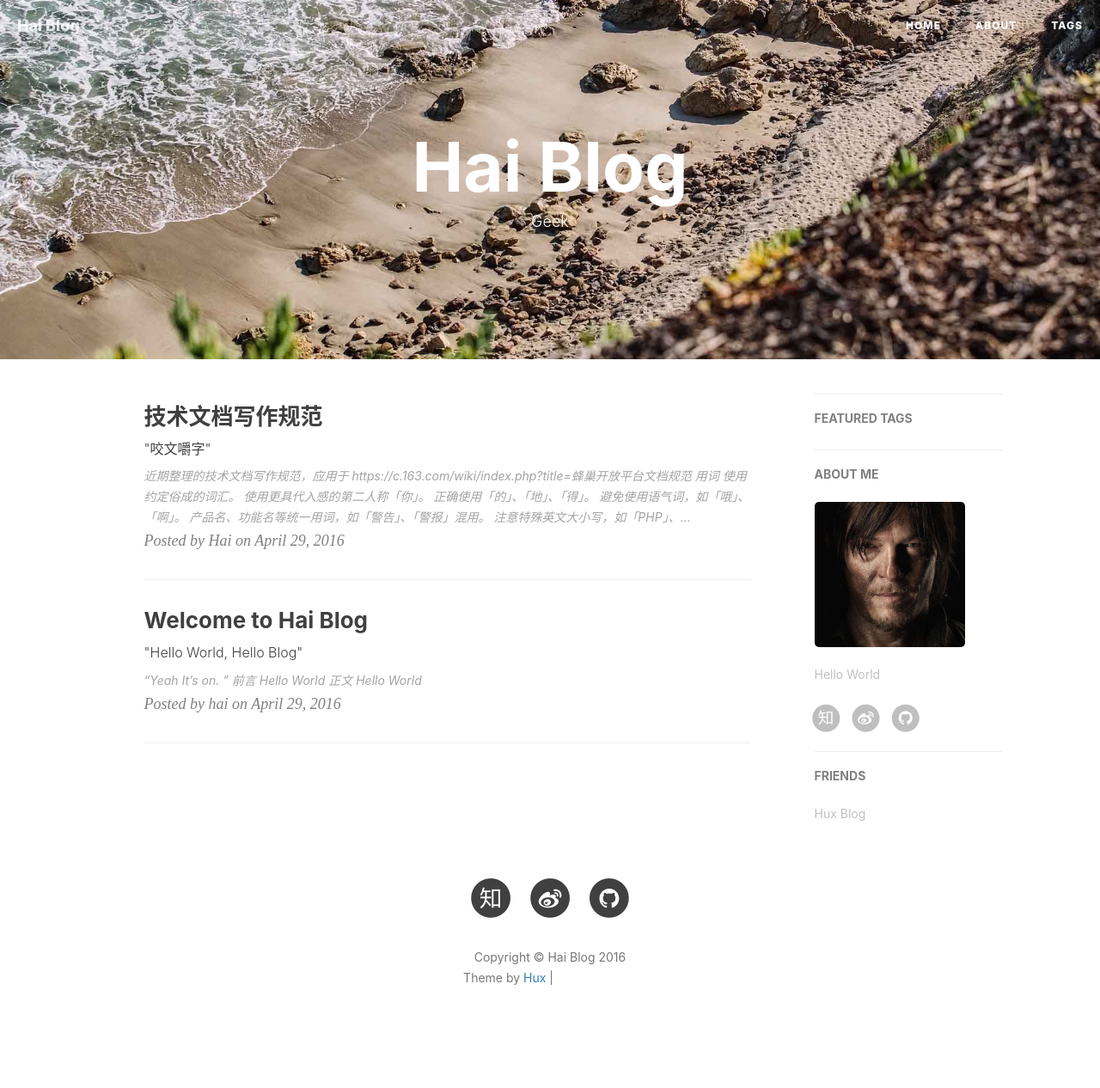
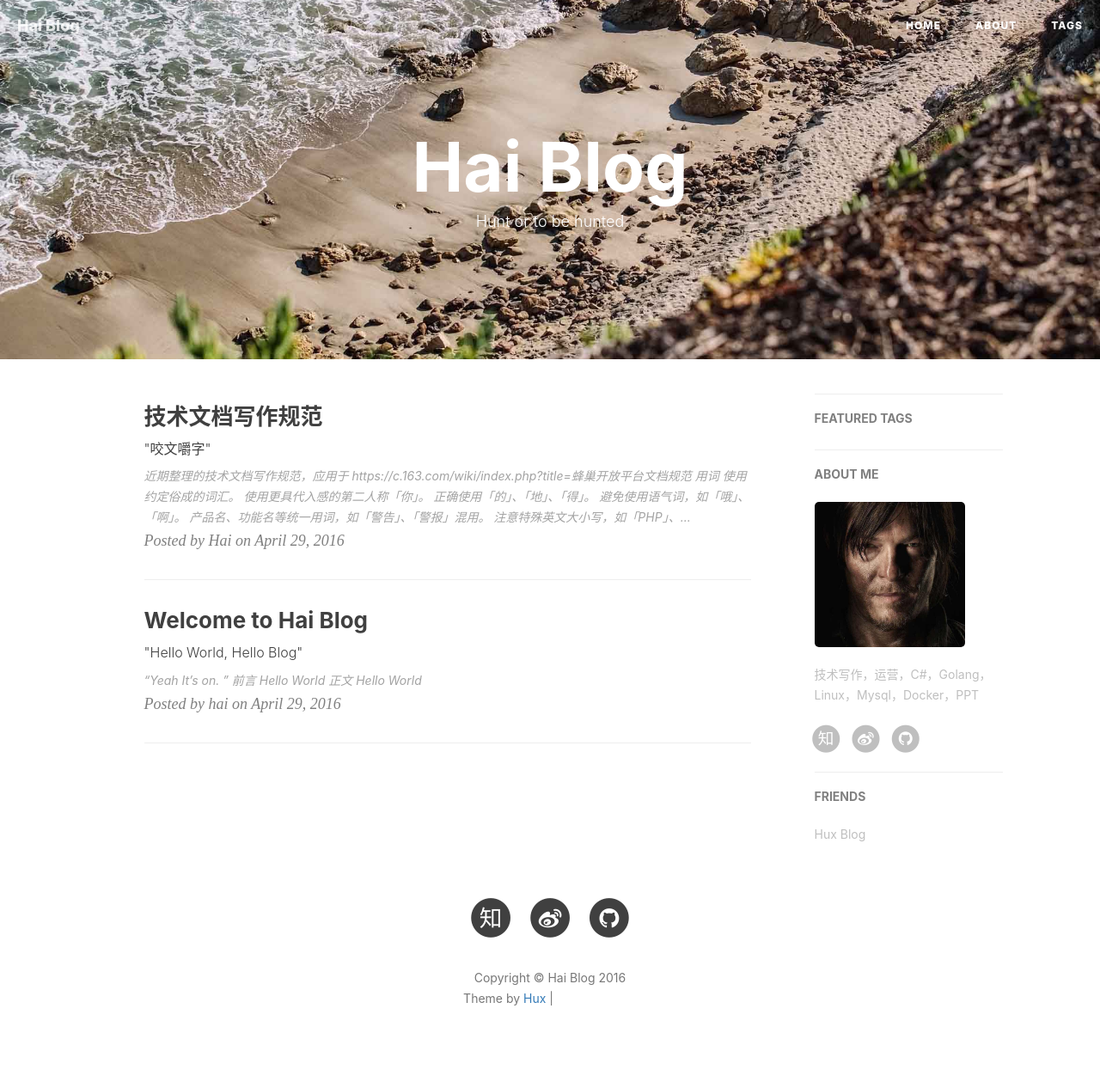
Before and after one commit to zqhai/zqhai.github.io, a Jekyll site: the page built from index.html, in a window 1280 px wide. Shown: the whole page at 86% size. Built offline with Jekyll 4.4.1, drawn with Linux system fonts in a browser that asks for light colours; nearby versions of some CDN libraries; the list of posts is cut into pages by our own code; comment, search, counter and statistics services are not loaded; before the commit the page ends 1242 px from its top, so only the background shows below that; grey boxes are pictures that could not be loaded.

Commit message:
update mainpage

```diff
--- a/_config.yml
+++ b/_config.yml
@@ -68,8 +68,8 @@ ga_domain: zhangqianhai.com
 
 # Sidebar settings
 sidebar: true                           # whether or not using Sidebar.
-sidebar-about-description: "Hello World"
-sidebar-avatar: /img/avatar-hux.jpg      # use absolute URL, seeing it's used in both `/` and `/about/`
+sidebar-about-description: "技术写作，运营，C#，Golang，Linux，Mysql，Docker，PPT"
+sidebar-avatar: /img/avatar-hai.jpg      # use absolute URL, seeing it's used in both `/` and `/about/`
 
 
 
--- a/index.html
+++ b/index.html
@@ -1,6 +1,6 @@
 ---
 layout: page
-description: "Geek"
+description: "Hunt or to be hunted"
 ---
 
 {% for post in paginator.posts %}
```
Also changed, not shown: img/avatar-hai.jpg (renamed from img/avatar-hux.jpg), img/in-post/post-js-version/javascript-java.jpg (deleted), img/in-post/post-js-version/keep-calm-and-learn-javascript.png (deleted).
